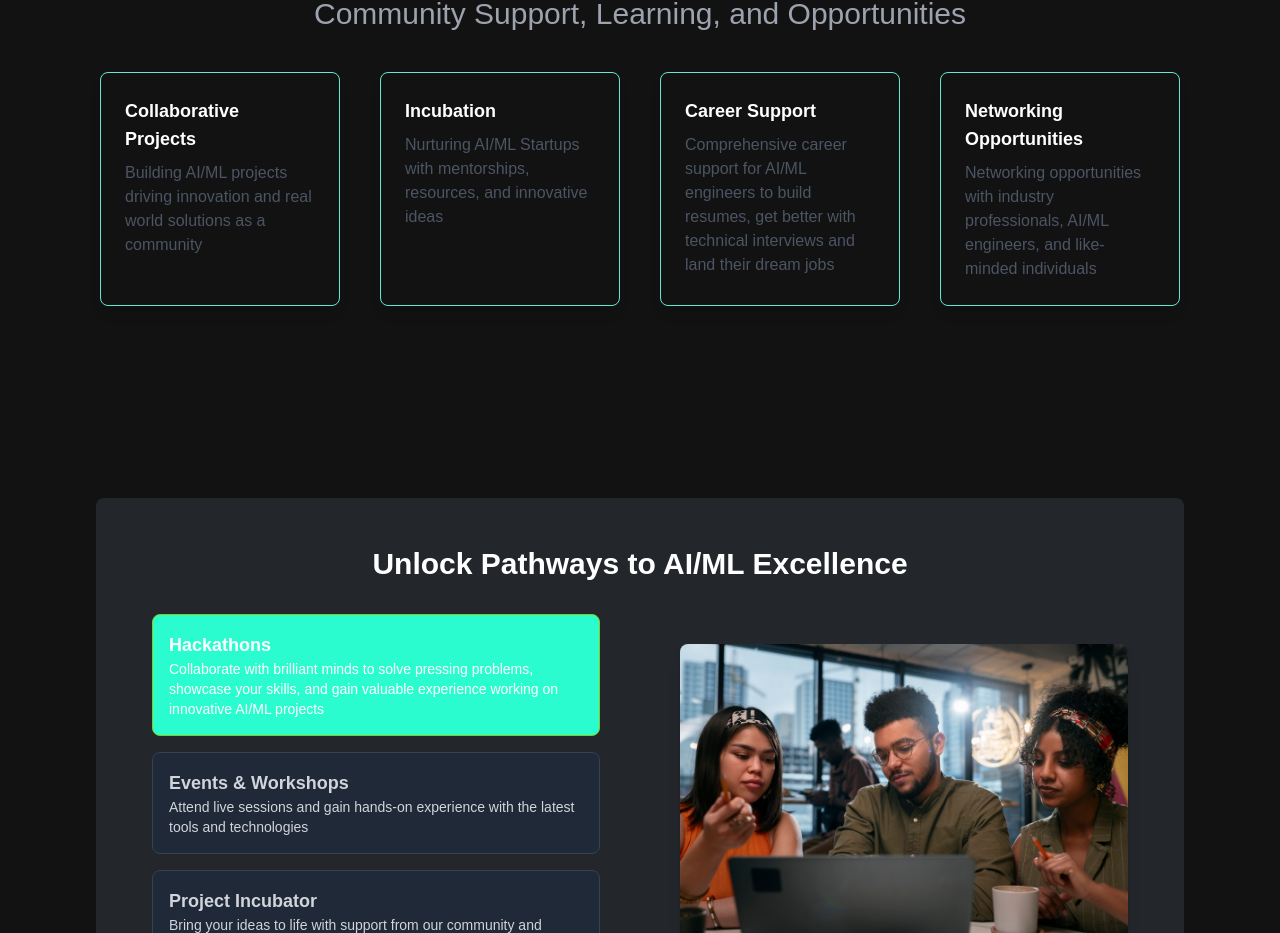
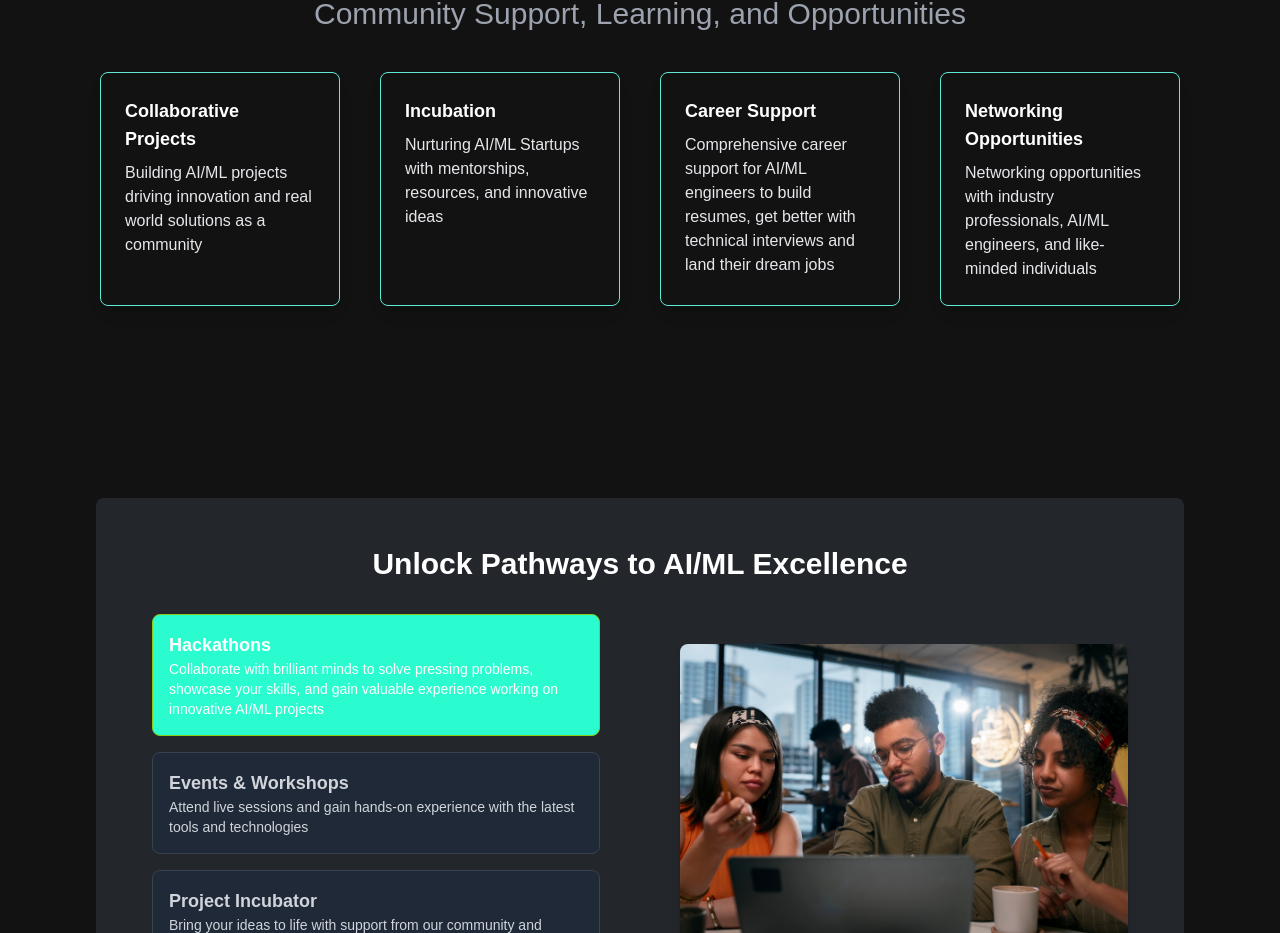
Before and after one commit to Selasie5/headstarter-gh, a Next.js app: page / in a window 1280 px wide. Shown: the part 1653-2586 px from the top of the page. Built offline with nearby package versions, Linux system fonts and the light colour scheme.

Commit message:
feat: update text color in Home component for improved readability

```diff
--- a/app/page.tsx
+++ b/app/page.tsx
@@ -157,21 +157,21 @@
             <h3 className="text-lg font-semibold mb-2">
               Collaborative Projects
             </h3>
-            <p className="text-gray-600">
+            <p className="text-gray-200">
               Building AI/ML projects driving innovation and real world
               solutions as a community
             </p>
           </div>
           <div className="border border-teal-300 w-60 rounded-lg shadow-lg p-6 text-white">
             <h3 className="text-lg font-semibold mb-2">Incubation</h3>
-            <p className="text-gray-600">
+            <p className="text-gray-200">
               Nurturing AI/ML Startups with mentorships, resources, and
               innovative ideas
             </p>
           </div>
           <div className="border border-teal-300 w-60 rounded-lg shadow-lg p-6 text-white">
             <h3 className="text-lg font-semibold mb-2">Career Support</h3>
-            <p className="text-gray-600">
+            <p className="text-gray-200">
               Comprehensive career support for AI/ML engineers to build resumes,
               get better with technical interviews and land their dream jobs
             </p>
@@ -180,7 +180,7 @@
             <h3 className="text-lg font-semibold mb-2">
               Networking Opportunities
             </h3>
-            <p className="text-gray-600">
+            <p className="text-gray-200">
               Networking opportunities with industry professionals, AI/ML
               engineers, and like-minded individuals
             </p>
```
